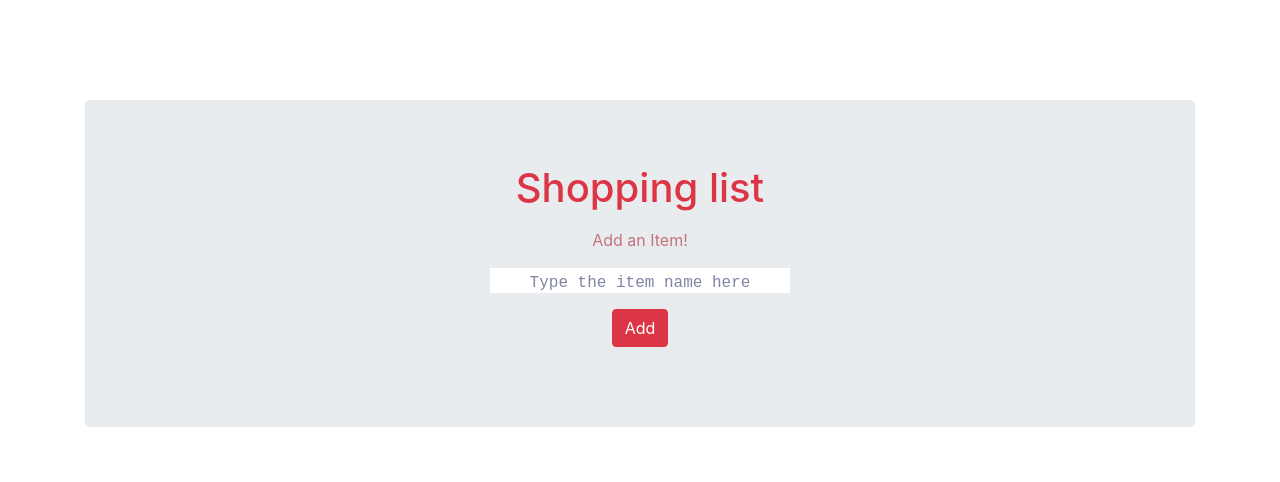
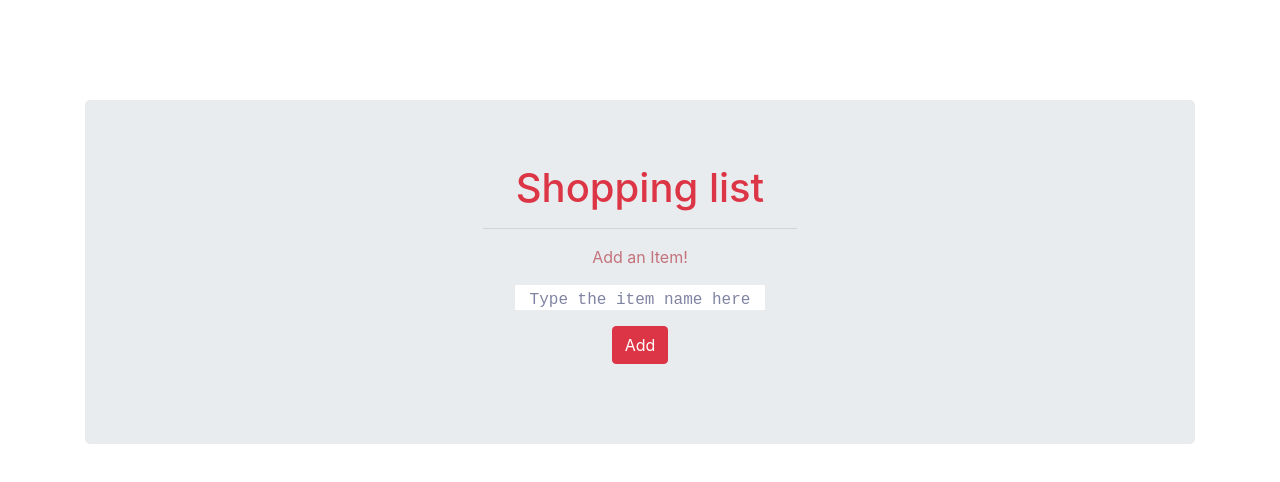
Before and after one commit to ishukhanchi/ShopList, a React (Create React App) app: page / in a window 1280 px wide. Shown: the top 482 px of the page. Built offline with nearby package versions, Linux system fonts and the light colour scheme.

Commit message:
Updated App.css

```diff
--- a/src/App.css
+++ b/src/App.css
@@ -1,9 +1,14 @@
 .App {
+  align-items: center;
   text-align: center;
   margin: 100px 100px 100px 100px;
   background-size: cover;
 }
 
+.Hr {
+  width: 30%;
+  align-items: center;
+}
 .Jumbotron {
   background-color: rgb(226, 226, 238);
 }
@@ -35,7 +40,7 @@ input {
   background-repeat:repeat-x;
   border: 0px solid;
   height:25px;
-  width:300px;
+  width:250px;
   text-align: center;
 }
 
--- a/src/App.js
+++ b/src/App.js
@@ -63,6 +63,7 @@ class App extends Component {
           <p className="Heading">
           <h1>Shopping list</h1>
           </p>
+          <hr className="Hr"/>
           <p className="Heading2">Add an Item!</p>
           <p className="Input">
             <input
```
